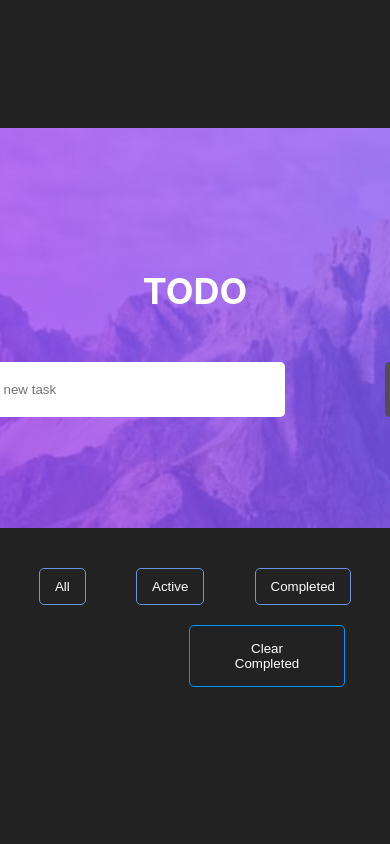
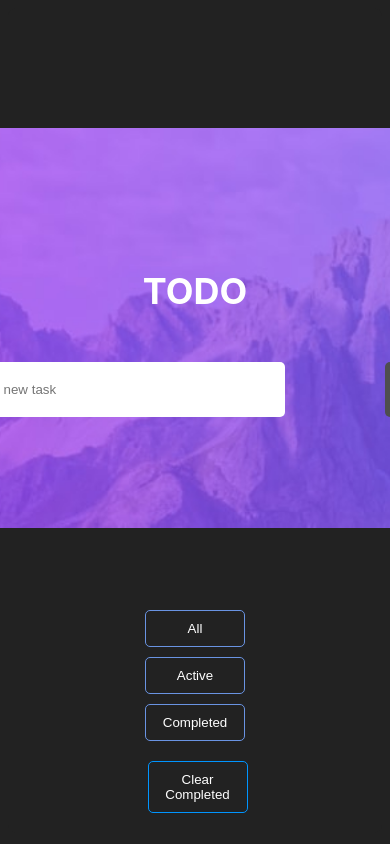
Before and after one commit to RivoltaAlpha/react-todo, a React (Vite) app: page / in a window 390 px wide. Shown: the top 844 px of the page. Built offline with nearby package versions, Linux system fonts and the light colour scheme.

Commit message:
body queries

```diff
--- a/src/components/body/body.scss
+++ b/src/components/body/body.scss
@@ -89,3 +89,39 @@
   }
 
 }
+@media (max-width: 769px) {
+  .body{
+    display: flex;
+    flex-direction: column;
+    ul {
+      padding: 0 10px;
+    }
+
+    li {
+      flex-direction: row;
+      flex-wrap: wrap;
+      align-items: center;
+      margin-left: 20px;
+      width: 200px;
+      padding: 15px;
+    }
+
+    .filters {
+      display: flex;
+      flex-wrap: wrap;
+      flex-direction: column;
+      align-items: center;
+      button {
+        margin-top: 10px;
+        width: 100px;
+        padding: 10px;
+      }
+    }
+
+    .clear-completed {
+      width: 100px;
+      margin-left: 5px;
+      padding: 10px;
+    }
+  }
+}
```
